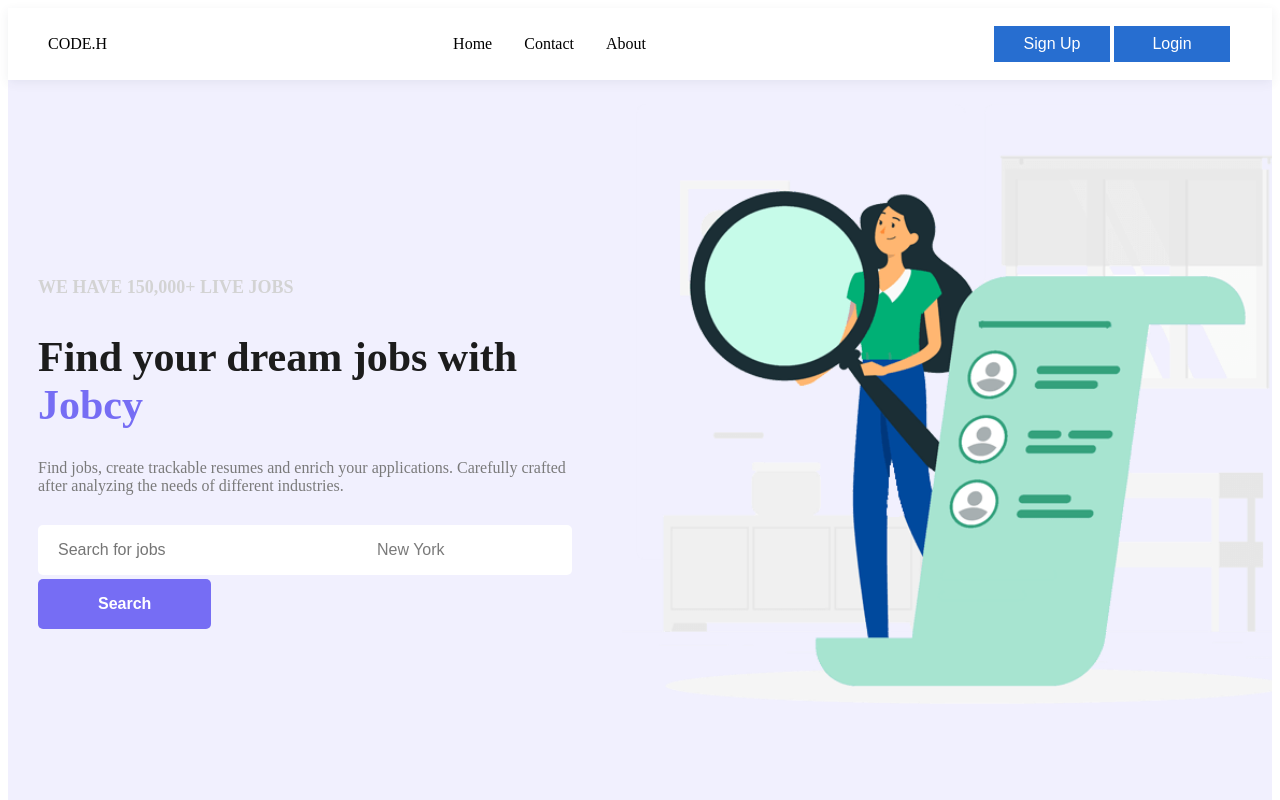
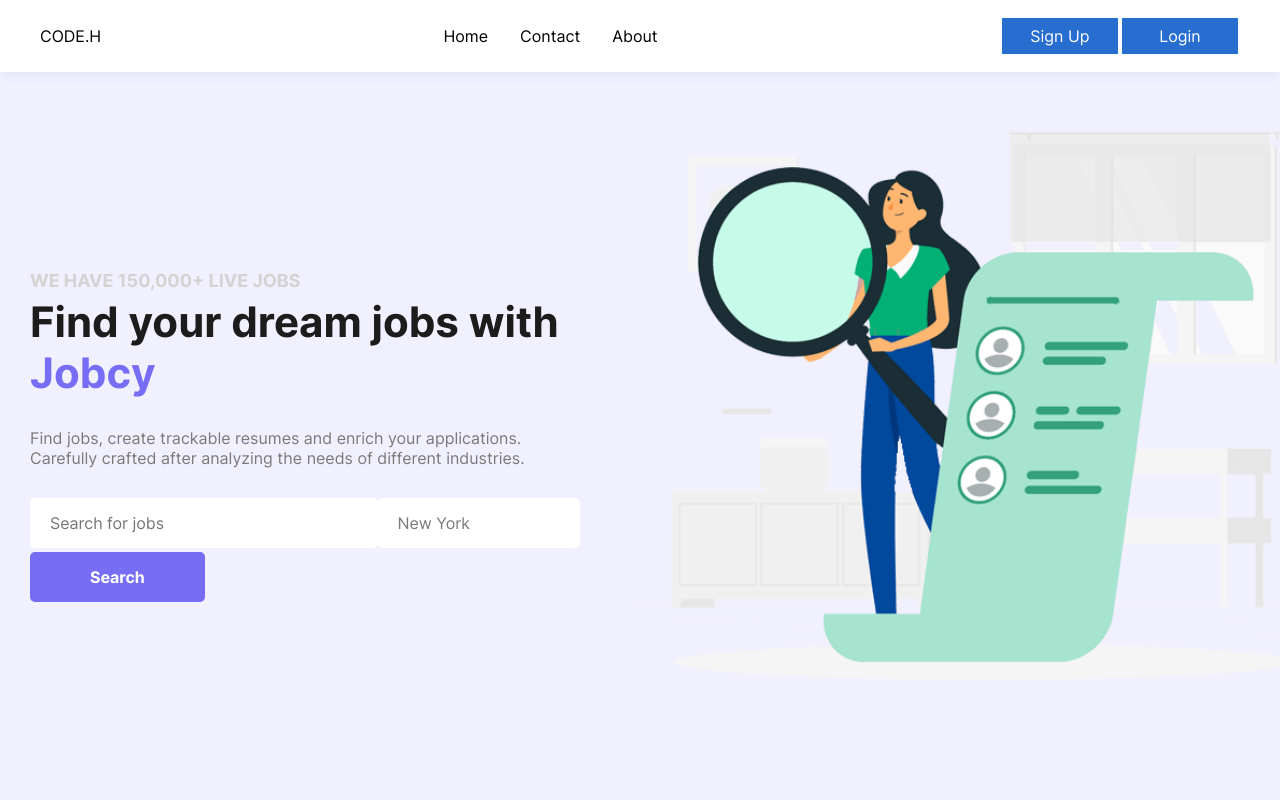
Before and after one commit to mawaisismail/codeHire-web-app-dev, a Next.js app: page / in a window 1280 px wide. Shown: the top 800 px of the page. Built offline with nearby package versions, Linux system fonts and the light colour scheme.

Commit message:
fix font family

```diff
--- a/src/pages/_app.tsx
+++ b/src/pages/_app.tsx
@@ -1,4 +1,5 @@
 import { ApolloProvider } from "@apollo/client";
+import "../../styles/globals.scss";
 import client from "../../utils/client";
 import { AppProps } from "next/app";
 import { MainLayout } from "@/components/mainLayout/MainLayout";
--- a/styles/globals.scss
+++ b/styles/globals.scss
@@ -1,5 +1,3 @@
-@import "variables";
-
 html,
 * {
   margin: 0;
```
